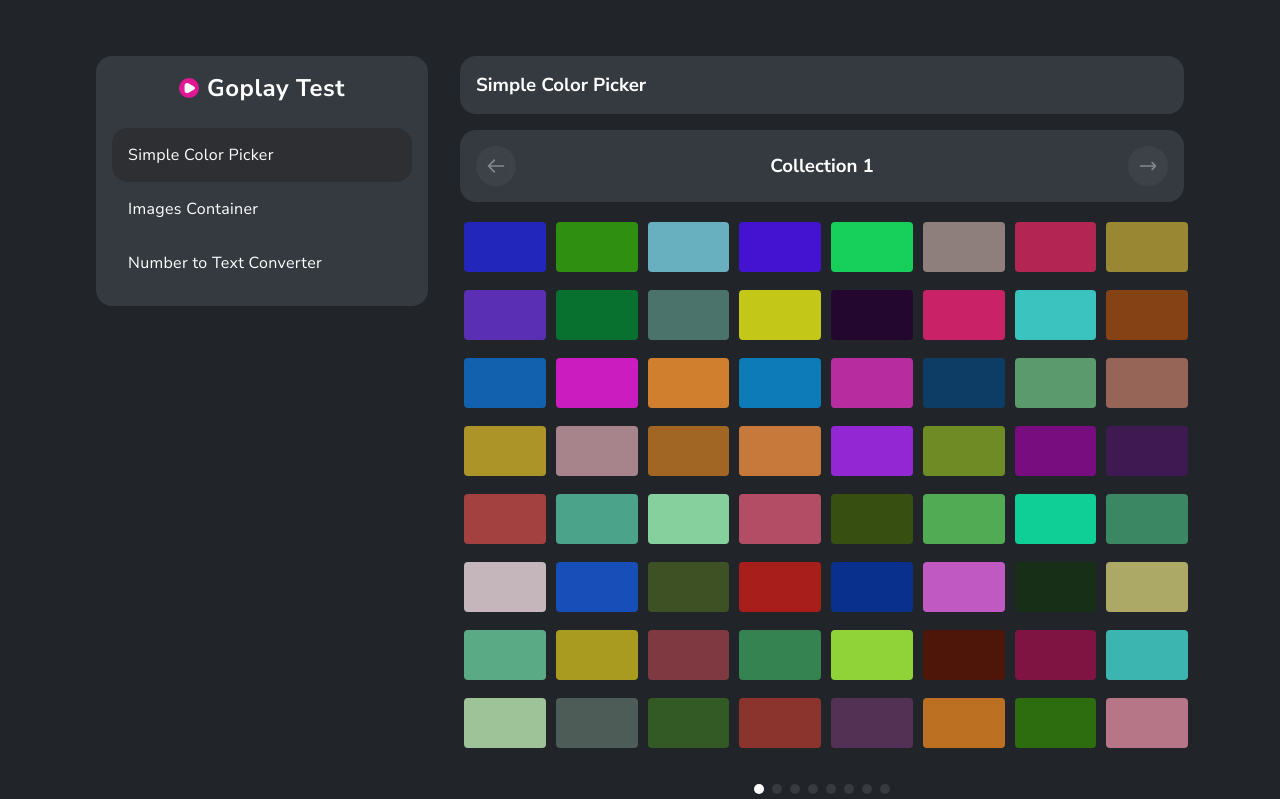
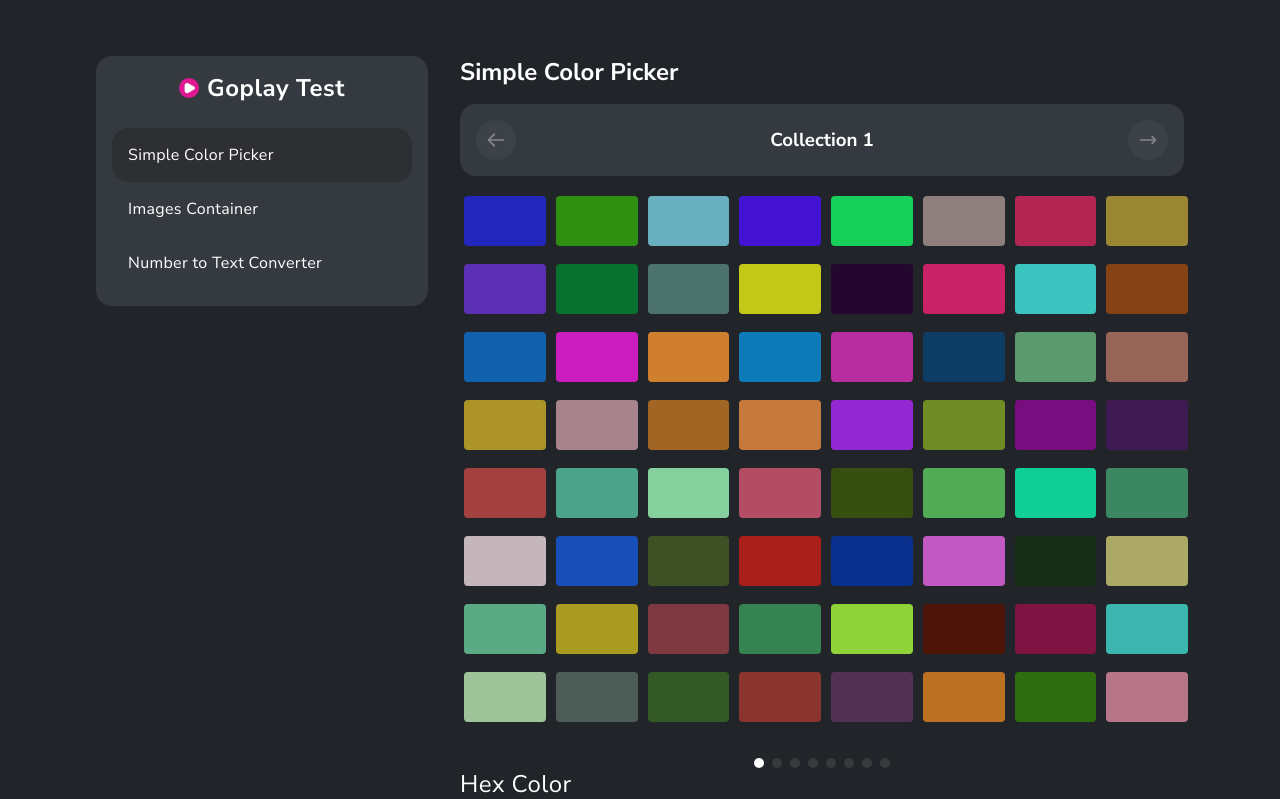
Before and after one commit to ramadhanabs/goplay-submission-test, a React (Vite) app: page /simple-color-picker in a window 1280 px wide. Shown: the top 799 px of the page. Built offline with nearby package versions, Linux system fonts and the light colour scheme.

Commit message:
refactor: styling

```diff
--- a/src/pages/simple-color-picker/index.jsx
+++ b/src/pages/simple-color-picker/index.jsx
@@ -4,21 +4,11 @@ import { css, jsx } from '@emotion/react';
 import AppLayout from '../../components/app-layout';
 import SimpleColorPickerApp from '../../apps/simple-color-picker-app';
 
-const styles = {
-  wrapper: css`
-    padding: 16px;
-    border-radius: 16px;
-    background: #343a40;
-    width: auto;
-    color: white;
-  `,
-};
-
 function SimpleColorPicker() {
   return (
     <AppLayout>
-      <div className="mb-3" css={styles.wrapper}>
-        <h3>Simple Color Picker</h3>
+      <div className="mb-3">
+        <h2>Simple Color Picker</h2>
       </div>
       <div>
         <SimpleColorPickerApp />
```
